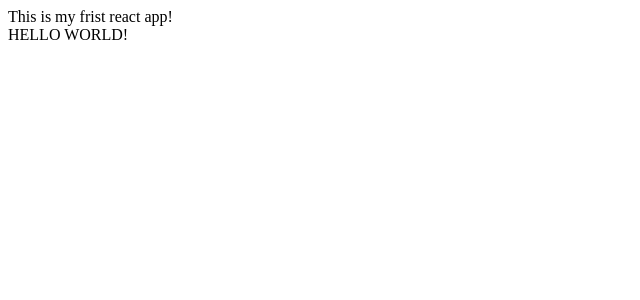
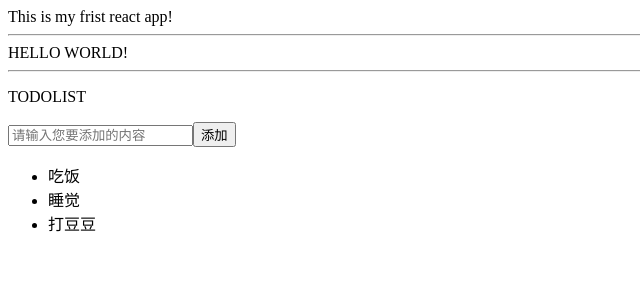
Before and after one commit to iplaycodex/my-react-app, a React (Create React App) app in the folder my-frist-react-app/: page / in a window 1280 px wide. Shown: the top 300 px of the page, without its empty margins (0-640 px from the left). Built offline with nearby package versions, Linux system fonts and the light colour scheme.

Commit message:
添加了一个TodoList的组件,学习一下react的简单语法

```diff
--- a/my-frist-react-app/src/App.js
+++ b/my-frist-react-app/src/App.js
@@ -1,12 +1,16 @@
 import React,{ Component,Fragment } from 'react';
 import HelloWorld from './components/HelloWorld';
+import TodoList from './components/TodoList';
 
 class App extends Component{
   render(){
     return(
       <Fragment>
         <div>This is my frist react app!</div>
+        <hr/>
         <HelloWorld/>
+        <hr/>
+        <TodoList/>
       </Fragment>
     )
   }
--- /dev/null
+++ b/my-frist-react-app/src/components/TodoList.js
@@ -0,0 +1,25 @@
+import React,{Component} from 'react';
+
+class TodoList extends Component{
+    // render 函数表示返回的组件的模板
+    render(){
+        /**
+         * 注意!在JSX语法中规定了在return中返回的最外层必须有且仅有一个元素,也就是是下面的div['to-do-list-wrap']
+         * 这样的话内容区就会被一个div包裹住,如果你不想的话可以使用React的辅助标签Fragment,这样渲染的时候内容区的标签就不会被包裹在一个div中
+         * 它类似vue中的template是一个空标签
+         */
+        return(
+            <div className="to-do-list-wrap">
+                <p>TODOLIST</p>
+                <input type="text" placeholder="请输入您要添加的内容"/>
+                <button>添加</button>
+                <ul>
+                    <li>吃饭</li>
+                    <li>睡觉</li>
+                    <li>打豆豆</li>
+                </ul>
+            </div>
+        )
+    }
+}
+export default TodoList;
--- a/my-frist-react-app/src/index.js
+++ b/my-frist-react-app/src/index.js
@@ -1,6 +1,8 @@
 import React from 'react';
 import ReactDOM from 'react-dom';
 import App from './App';
+import './static/css/reset.css';
+
 // import * as serviceWorker from './serviceWorker';
 
 ReactDOM.render(<App />, document.getElementById('root'));
--- /dev/null
+++ b/my-frist-react-app/src/static/css/reset.css
@@ -0,0 +1 @@
+/* nothing */
```
